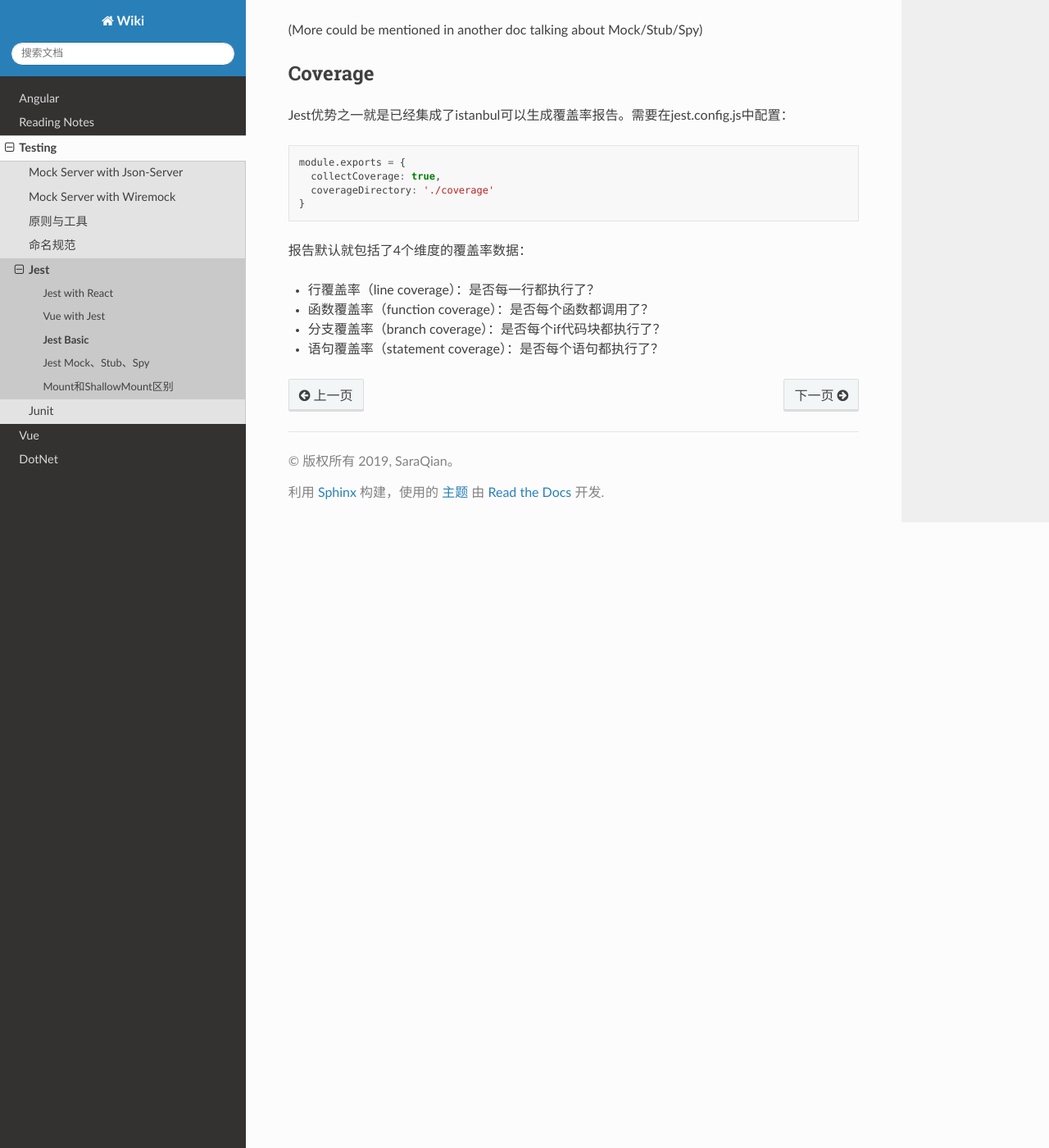
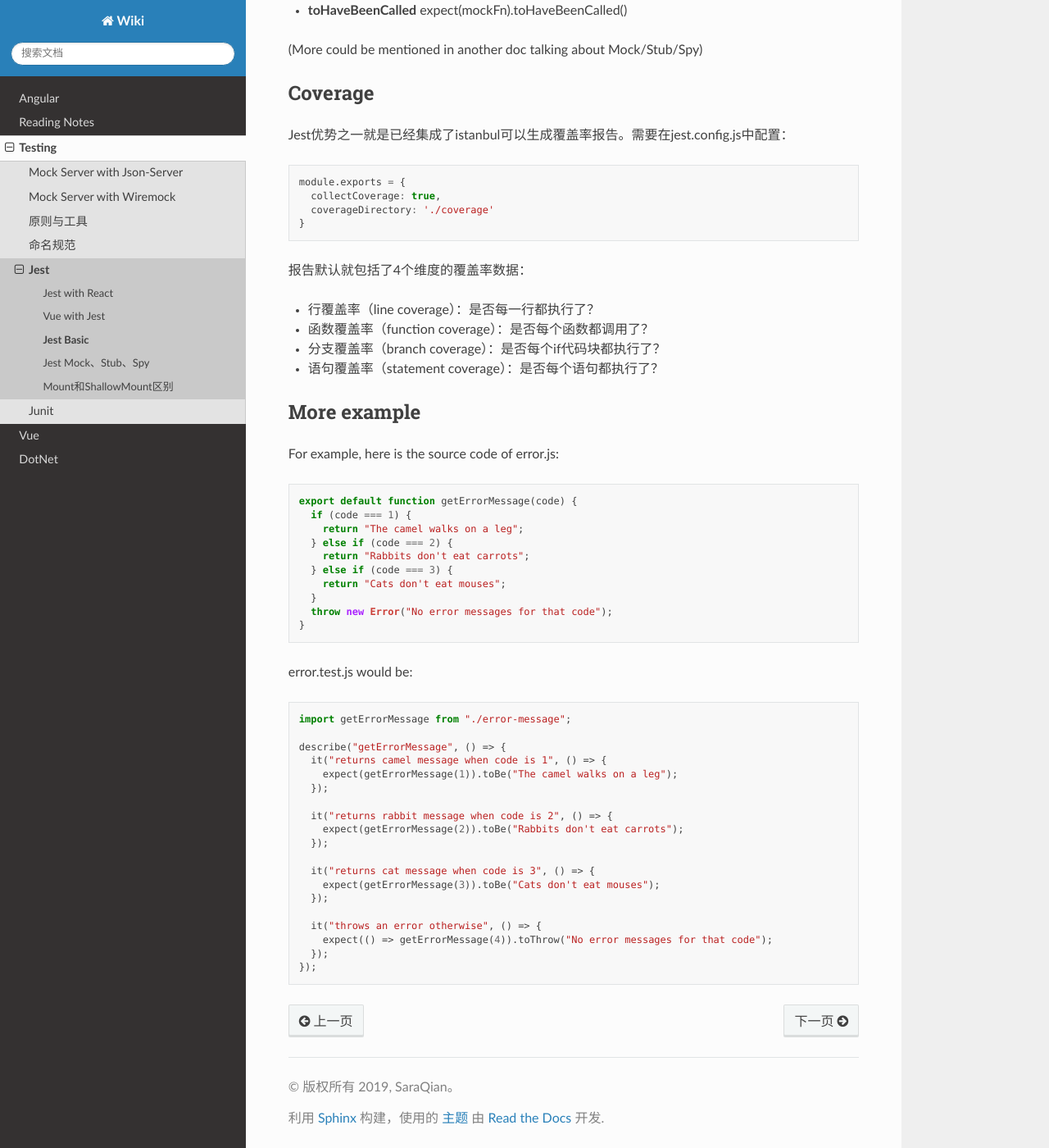
Before and after one commit to abigail830/Sphinx_wiki, a Sphinx documentation site: the page built from source/Testing/Jest/Jest1.rst, in a window 1280 px wide and 1400 px high, scrolled down 2141 px. Shown: the whole window at 82% size. Built offline with Sphinx 7.4.7 and the Read the Docs theme 2.0.0, drawn with Linux system fonts in a browser that asks for light colours; some of the changed text lies outside the part shown.

Commit message:
Update Jest1.rst

```diff
--- a/source/Testing/Jest/Jest1.rst
+++ b/source/Testing/Jest/Jest1.rst
@@ -4,10 +4,11 @@ Jest Basic
 * `Basic Notes`_
 * `Basic Test Example with Javascript`_
 * `Matcher`_
+* `More example`_
 
 Basic Notes
 -----------------
-* 命名：如果代码是abc.js,测试代码命名为abc.test.js
+* 命名：如果代码是abc.js,测试代码命名为abc.test.js或abc.spec.js
 * 和Junit一样，拥有beforeAll/beforeEach/afterEach/afterAll
 * TestSuit可以用describe包起来，里面每个案例以test或it开头
 * 每个测试案例的描述可以参考“should do sth when condition fulfills"
@@ -129,6 +130,47 @@ Jest优势之一就是已经集成了istanbul可以生成覆盖率报告。需
 * 分支覆盖率（branch coverage）：是否每个if代码块都执行了？
 * 语句覆盖率（statement coverage）：是否每个语句都执行了？
 
+More example
+--------------------
+
+For example, here is the source code of error.js:
+
+.. code-block:: javascript
+
+  export default function getErrorMessage(code) {
+    if (code === 1) {
+      return "The camel walks on a leg";
+    } else if (code === 2) {
+      return "Rabbits don't eat carrots";
+    } else if (code === 3) {
+      return "Cats don't eat mouses";
+    }
+    throw new Error("No error messages for that code");
+  }
+
+error.test.js would be:
+
+.. code-block:: javascript
+
+  import getErrorMessage from "./error-message";
+
+  describe("getErrorMessage", () => {
+    it("returns camel message when code is 1", () => {
+      expect(getErrorMessage(1)).toBe("The camel walks on a leg");
+    });
+
+    it("returns rabbit message when code is 2", () => {
+      expect(getErrorMessage(2)).toBe("Rabbits don't eat carrots");
+    });
+
+    it("returns cat message when code is 3", () => {
+      expect(getErrorMessage(3)).toBe("Cats don't eat mouses");
+    });
+
+    it("throws an error otherwise", () => {
+      expect(() => getErrorMessage(4)).toThrow("No error messages for that code");
+    });
+  });
 
 
 
```
